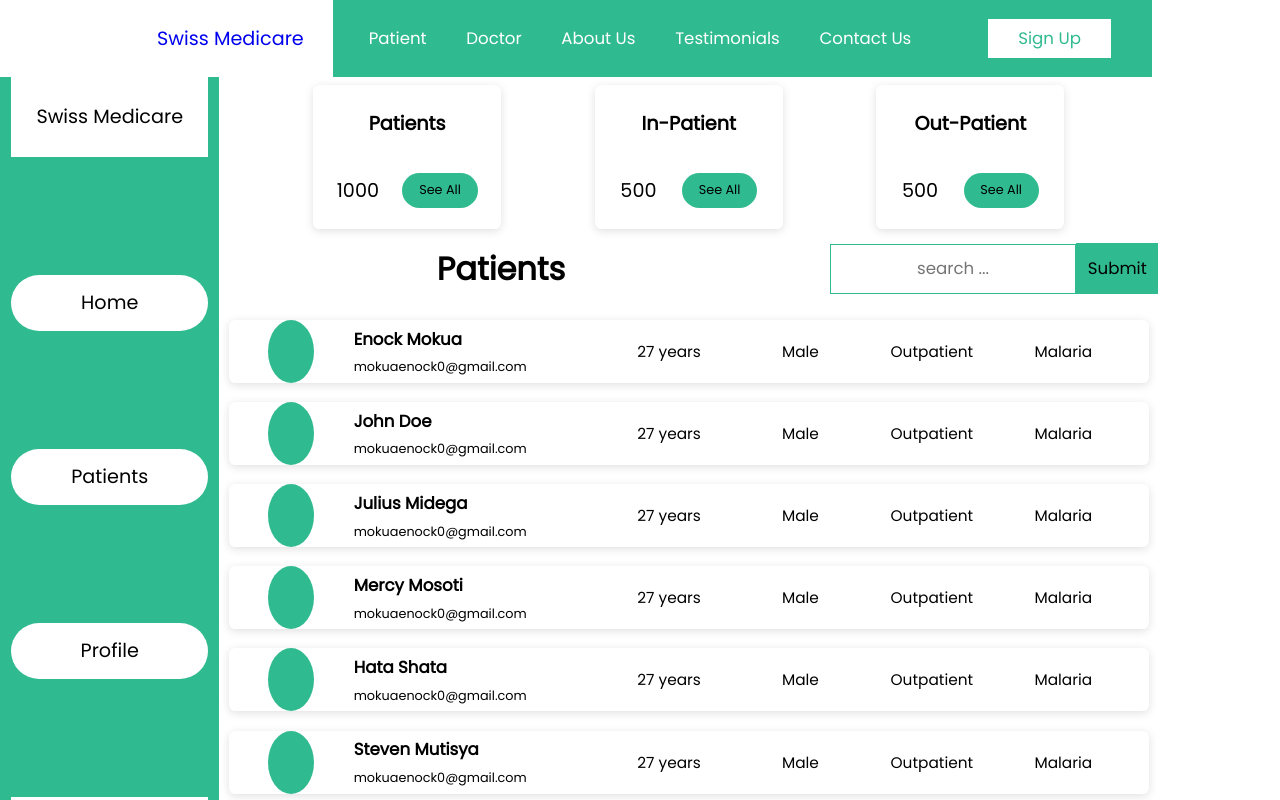
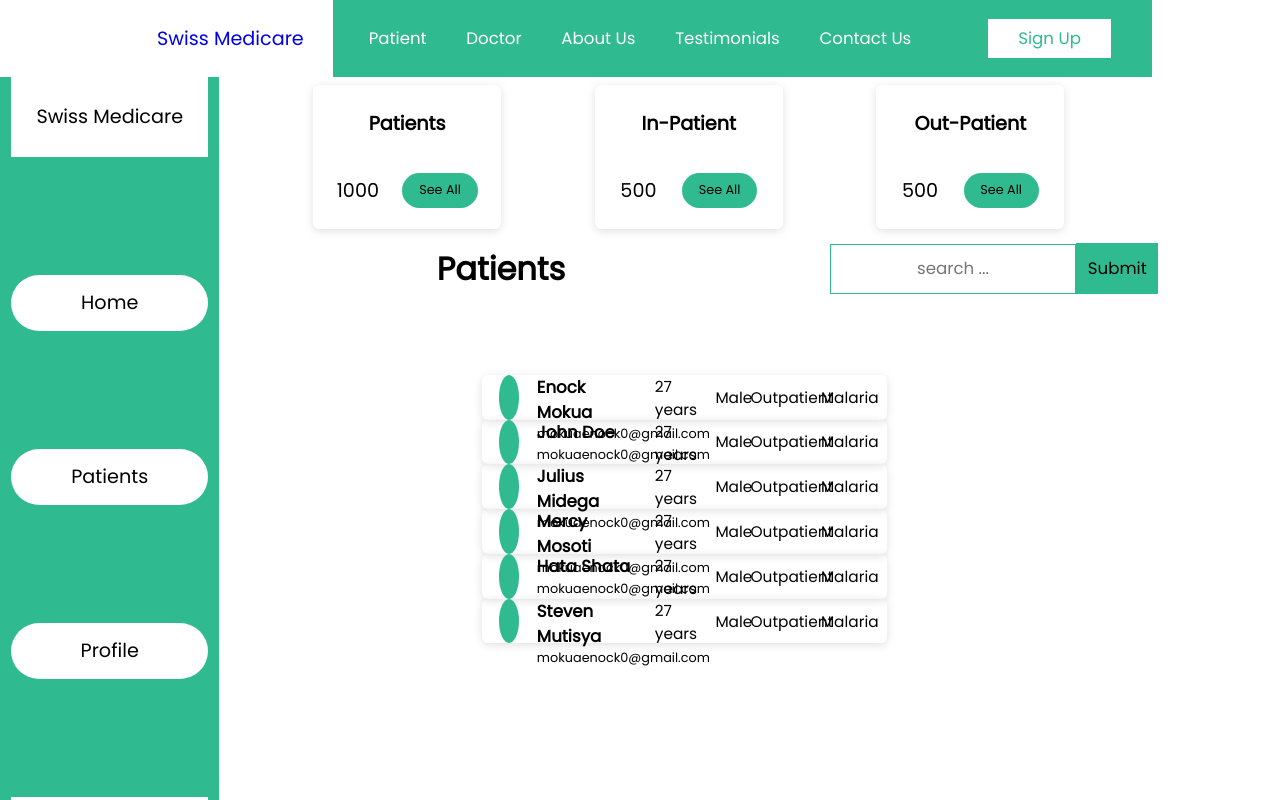
Before and after one commit to MokuaEnock/swiss, a React (Create React App) app: page /doctor in a window 1280 px wide. Shown: the top 800 px of the page. Built offline with nearby package versions, Linux system fonts and the light colour scheme.

Commit message:
connect doctor list component to main component

```diff
--- a/src/components/doctor/doctor.js
+++ b/src/components/doctor/doctor.js
@@ -1,6 +1,7 @@
 import { useNavigate } from "react-router-dom";
 import { Patientsdata } from "../../data";
 import React from "react";
+import DoctorList from "./doctorlist";
 
 export default function Doctor() {
   let navigate = useNavigate();
@@ -72,9 +73,7 @@ export default function Doctor() {
               <button type="submit">Submit</button>
             </form>
           </span>
-
-          <ul className="doctor-list">{patients}</ul>
-
+          <DoctorList />
           <div id="doctor-list-footer">
             <button id="doctor-back" className="doctor-nav">
               Back
```
